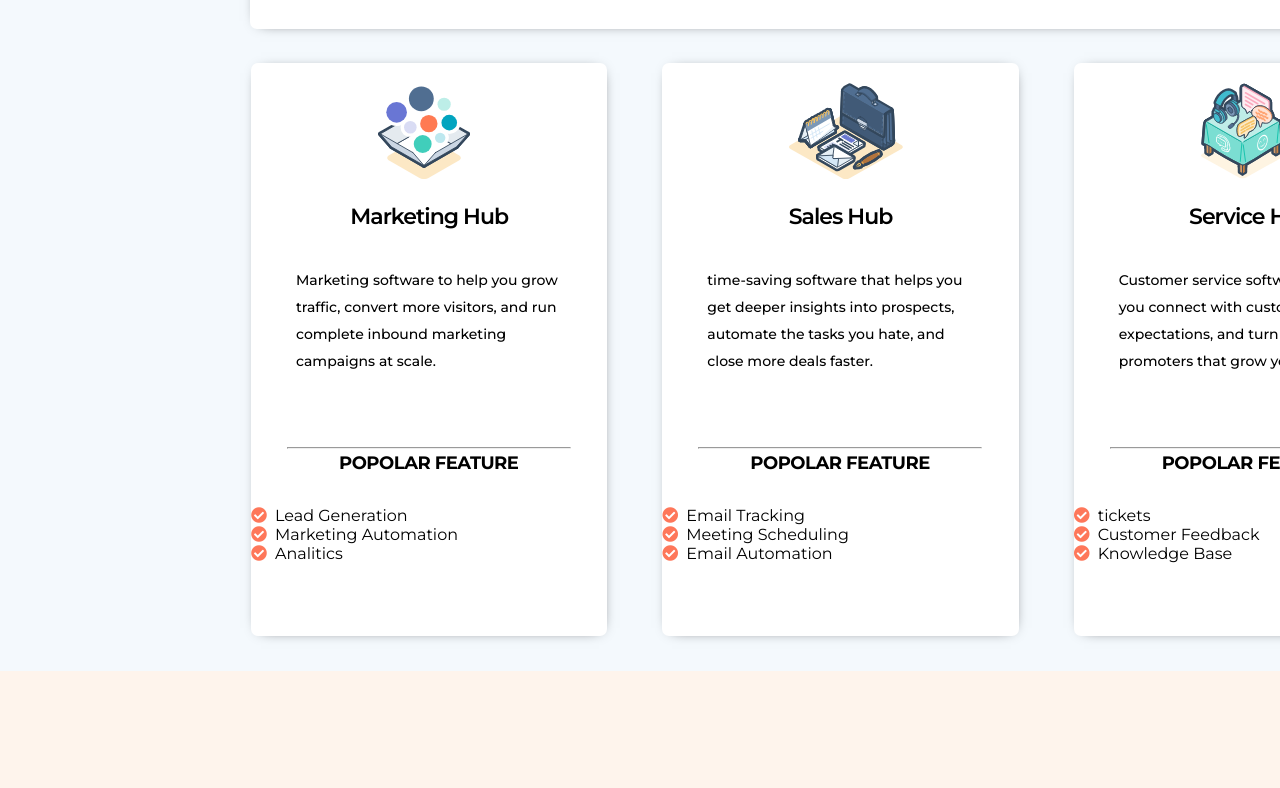
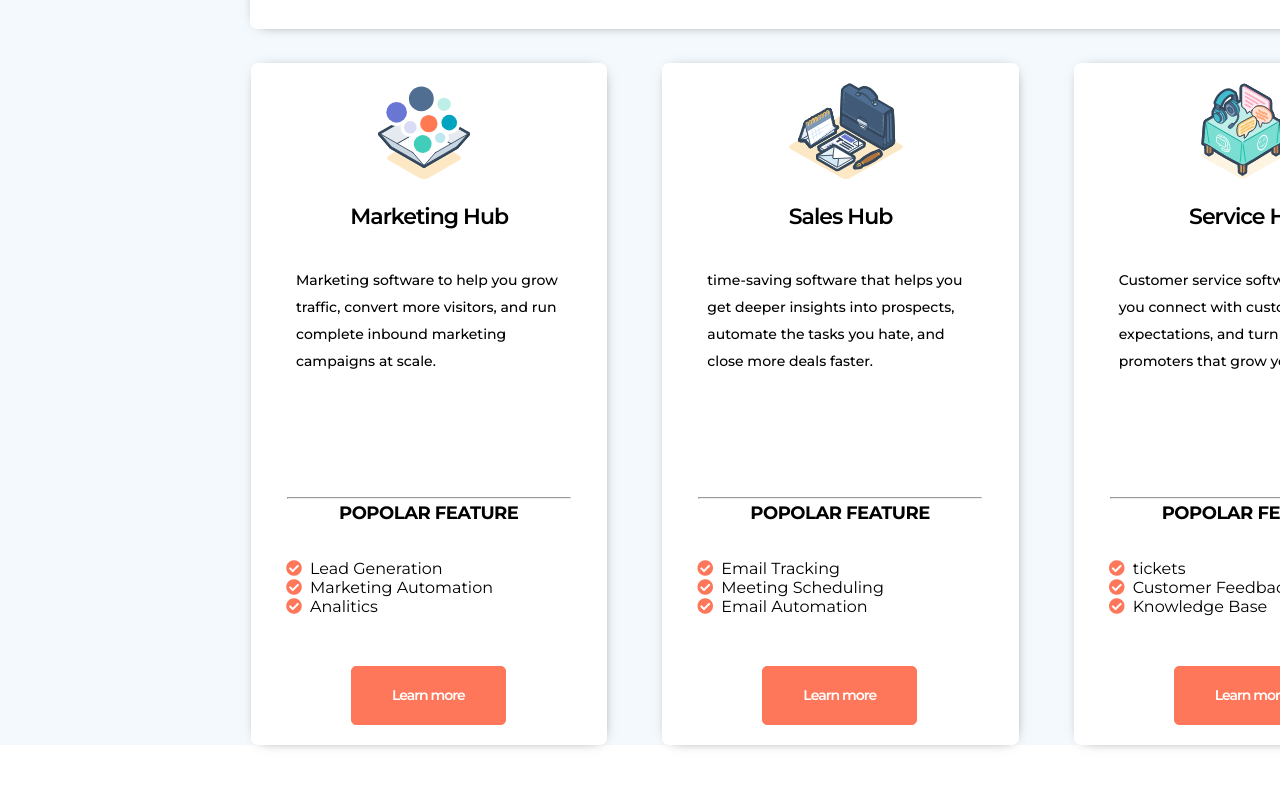
Before and after one commit to ManueldG/htmlcss-hubspot, a plain HTML site: page index.html in a window 1280 px wide. Shown: the part 1644-2432 px from the top of the page. Drawn offline with Linux system fonts and the light colour scheme.

Commit message:
paddig trecolonne

```diff
--- a/css/style.css
+++ b/css/style.css
@@ -350,6 +350,7 @@ h3.colonne {
 
 .content-r .trecolonne p{
         margin: 36px 46px 72px 45px;
+        padding-bottom: 50px;
         font-size: 14px;
         font-weight: 500;
         line-height: 27px;
@@ -359,3 +360,20 @@ h3.colonne {
     width: 284px;
     margin: 0 auto;
 }
+
+.fa-ul {
+    margin-left: 59px;
+    margin-top: 32px;
+    margin-bottom: 50px;
+}
+
+.w33 .btn {
+    margin: 0 100px 20px 100px;
+}
+
+
+/*greentable*/
+
+.greentable{
+    background-image: linear-gradient(#00a9b8,#00bba8);
+}
--- a/index.html
+++ b/index.html
@@ -123,7 +123,8 @@
                     </p>
                     <h3 class="colonne">
                         POPOLAR FEATURE
-                    </h3><hr>
+                    </h3>
+                    <hr>
                     <ul class="fa-ul">
                         <li><span class="fa-li"><i class="fas fa-check-circle"></i></span>Contact Insight</li>
                         <li><span class="fa-li"><i class="fas fa-check-circle"></i></span>deals</li>
@@ -140,12 +141,17 @@
                             Marketing software to help you grow traffic, convert more visitors, and run complete inbound marketing campaigns at scale.
                         </p>
                         <hr>
-                        <h3 class="colonne">POPOLAR FEATURE</h3>
+                        <h3 class="colonne">
+                            POPOLAR FEATURE
+                        </h3>
                         <ul class="fa-ul">
                             <li><span class="fa-li"><i class="fas fa-check-circle"></i></span>Lead Generation</li>
                             <li><span class="fa-li"><i class="fas fa-check-circle"></i></span>Marketing Automation</li>
                             <li><span class="fa-li"><i class="fas fa-check-circle"></i></i></span>Analitics</li>
                         </ul>
+                        <div class="btn orange grande">
+                            Learn more
+                        </div>
                     </div>
                     <div class="float w33 box">
                         <img src="img-hubspot/Sales-Professional-Illustration.svg" alt="Sales" class="sales">
@@ -154,12 +160,17 @@
                         </h3>
                         <p>time-saving software that helps you get deeper insights into prospects, automate the tasks you hate, and close more deals faster.</p>
                         <hr>
-                        <h3 class="colonne">POPOLAR FEATURE</h3>
+                        <h3 class="colonne">
+                            POPOLAR FEATURE
+                        </h3>
                         <ul class="fa-ul">
                             <li><span class="fa-li"><i class="fas fa-check-circle"></i></span>Email Tracking</li>
                             <li><span class="fa-li"><i class="fas fa-check-circle"></i></span>Meeting Scheduling</li>
                             <li><span class="fa-li"><i class="fas fa-check-circle"></i></i></span>Email Automation </li>
                         </ul>
+                        <div class="btn orange grande">
+                            Learn more
+                        </div>
                     </div>
                     <div class="float w33 box">
                         <img src="img-hubspot/Service-Hub-Illustration.svg" alt="Service" class="service">
@@ -172,9 +183,13 @@
                             <li><span class="fa-li"><i class="fas fa-check-circle"></i></span>Customer Feedback</li>
                             <li><span class="fa-li"><i class="fas fa-check-circle"></i></i></span>Knowledge Base</li>
                         </ul>
+                        <div class="btn orange grande">
+                            Learn more
+                        </div>
                     </div>
                 </div>
             </div>
+        </div>
             <div class="greentable">
                 <!--background-image: linear-gradient-->
                 <h2>
@@ -203,7 +218,7 @@
                     </div>
                 </div>
             </div>
-        </div>
+
     </main>
     <footer>
         <!--4 colonne-->
```
